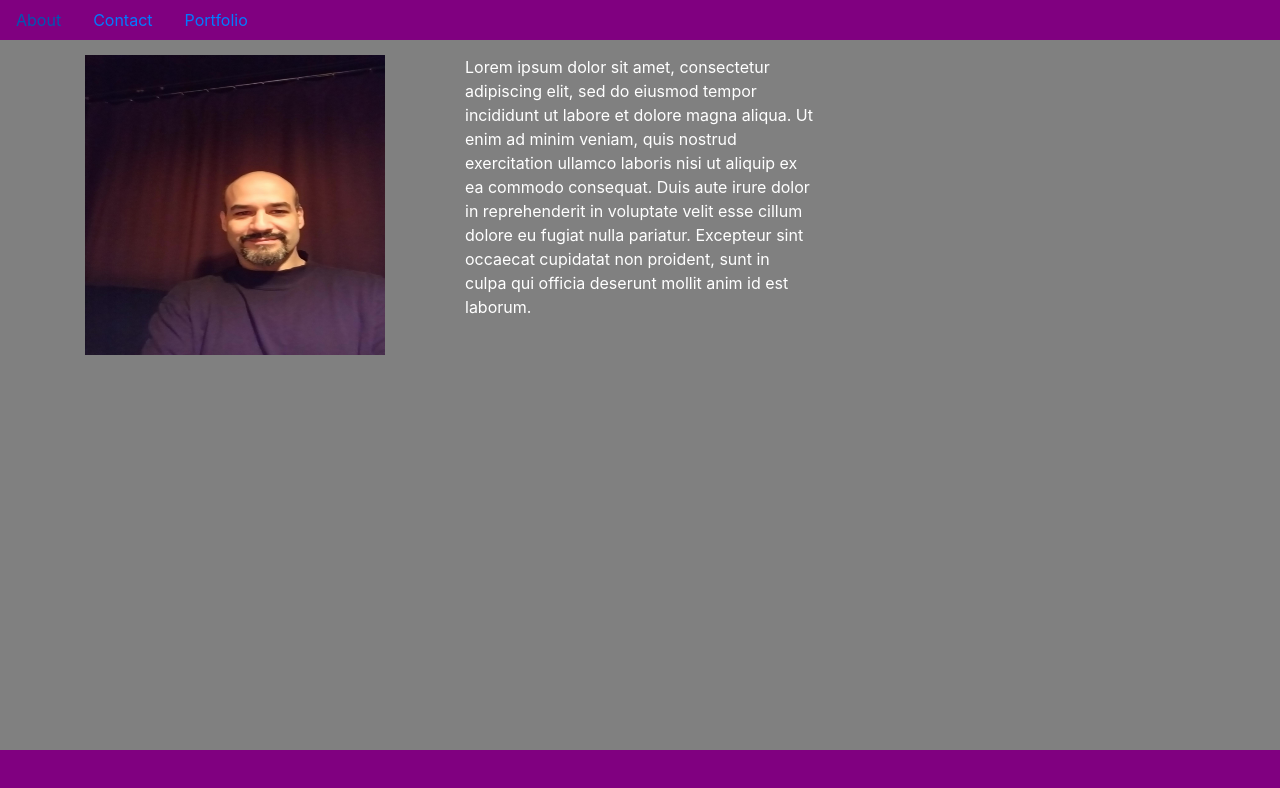
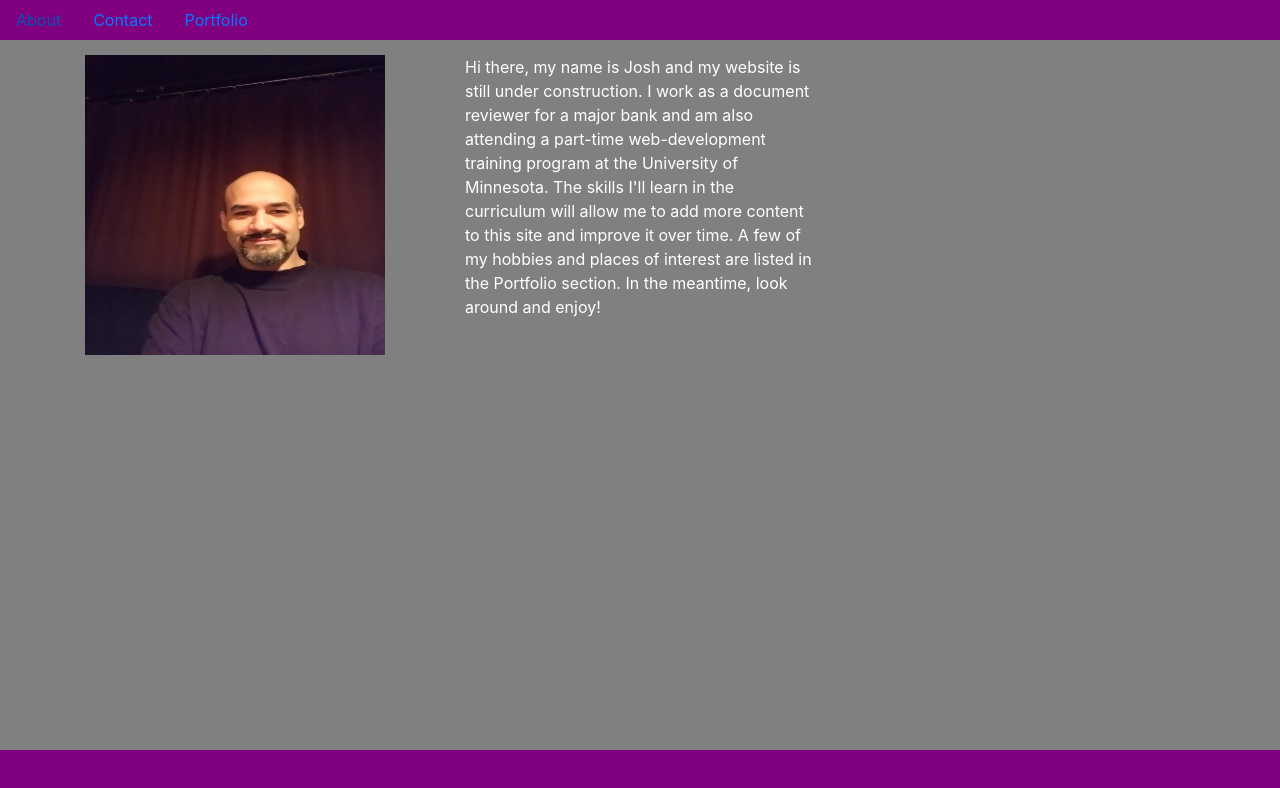
Before and after one commit to JoshZepedaUMNStudent/Bootstrap-Portfolio, a plain HTML site: page index.html in a window 1280 px wide. Drawn offline with nearby package versions, Linux system fonts and the light colour scheme.

Commit message:
updated May 19

```diff
--- a/index.html
+++ b/index.html
@@ -30,10 +30,11 @@
             <img src="assets/me.jpeg" class="img-responsive" width="300" height="300"/>
             </div>
             <div class="col-sm-4"> <!-- xs or sm? -->
-                <p>Lorem ipsum dolor sit amet, consectetur adipiscing elit, sed do eiusmod tempor incididunt ut labore et dolore magna aliqua.
-                    Ut enim ad minim veniam, quis nostrud exercitation ullamco laboris nisi ut aliquip ex ea commodo consequat.
-                    Duis aute irure dolor in reprehenderit in voluptate velit esse cillum dolore eu fugiat nulla pariatur.
-                    Excepteur sint occaecat cupidatat non proident, sunt in culpa qui officia deserunt mollit anim id est laborum.</p>
+                <p>Hi there, my name is Josh and my website is still under construction. I work as a document reviewer for a major bank
+                    and am also attending a part-time web-development training program at the University of Minnesota. The skills I'll learn
+                    in the curriculum will allow me to add more content to this site and improve it over time. A few of my hobbies and places
+                    of interest are listed in the Portfolio section. In the meantime, look around and enjoy!
+                </p>
             </div>
         </div>
     </div>
```
